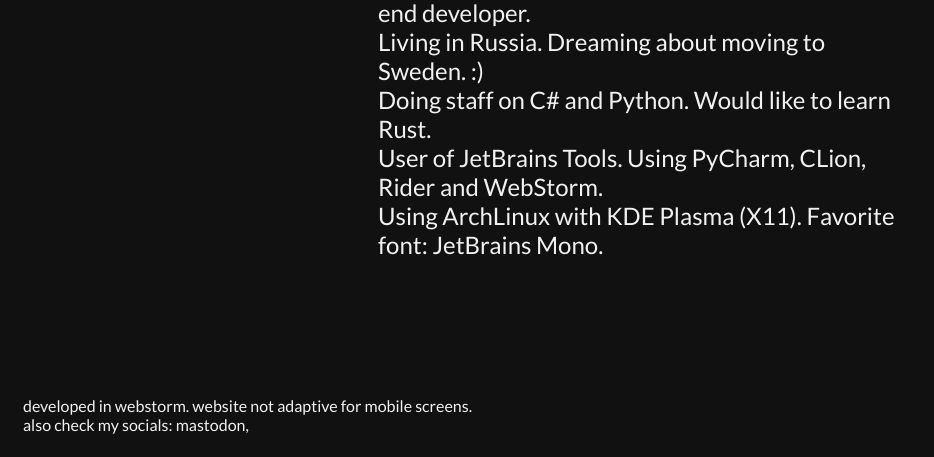
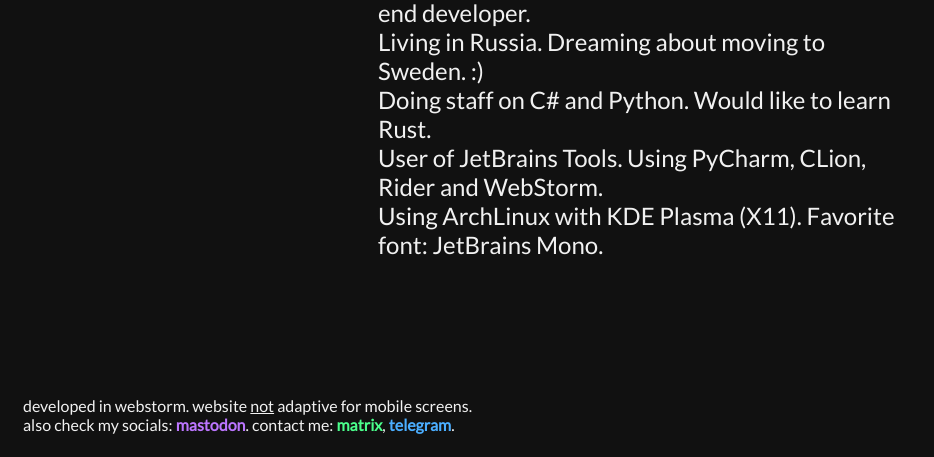
Before and after one commit to kostya-zero/website, a plain HTML site: page index.html in a window 1280 px wide. Shown: the part 343-800 px from the top of the page, without its empty margins (0-934 px from the left). Drawn offline with Linux system fonts and the light colour scheme.

Commit message:
Update Footer

```diff
--- a/index.html
+++ b/index.html
@@ -35,8 +35,9 @@
     </div>
 
     <footer>
-        developed in webstorm. website not adaptive for mobile screens. <br/>
-        also check my socials: mastodon,
+        developed in webstorm. website <u>not</u> adaptive for mobile screens. <br/>
+        also check my socials: <b class="label-mast">mastodon</b>.
+        contact me: <b class="label-matrix">matrix</b>, <b class="label-tg">telegram</b>.
     </footer>
 </body>
 </html>
--- a/style.css
+++ b/style.css
@@ -50,3 +50,33 @@ nav {
 .main-text {
     font-size: 24px;
 }
+
+.label-mast {
+    color: #bc76ff;
+}
+
+.label-mast:hover {
+    color: #111111;
+    background: #bc76ff;
+    cursor: pointer;
+}
+
+.label-matrix {
+    color: #4bff8c;
+}
+
+.label-matrix:hover {
+    color: #111111;
+    background: #4bff8c;
+    cursor: pointer;
+}
+
+.label-tg {
+    color: #4baeff;
+}
+
+.label-tg:hover {
+    color: #111111;
+    background: #4baeff;
+    cursor: pointer;
+}
```
